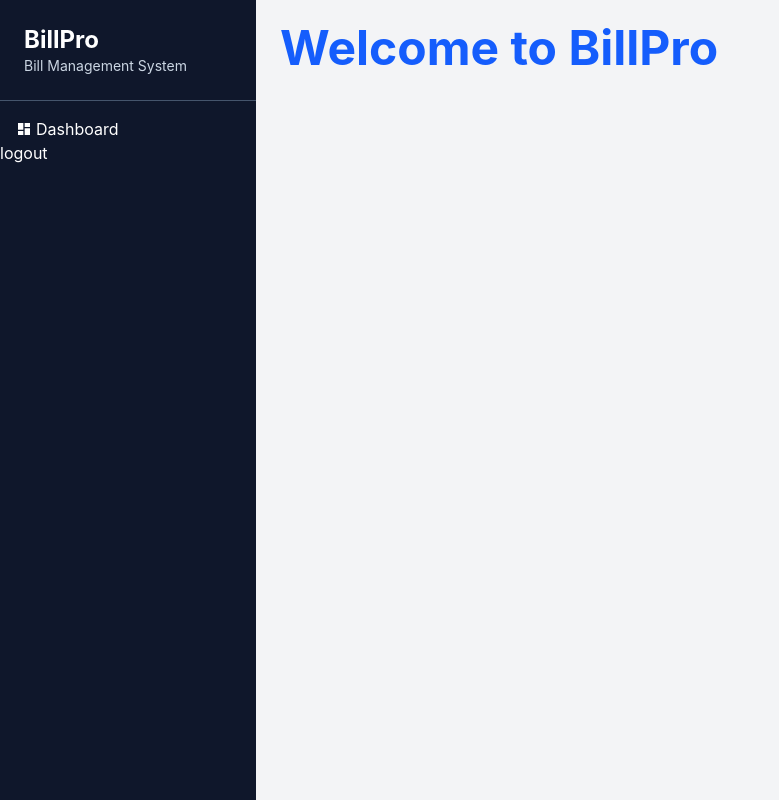
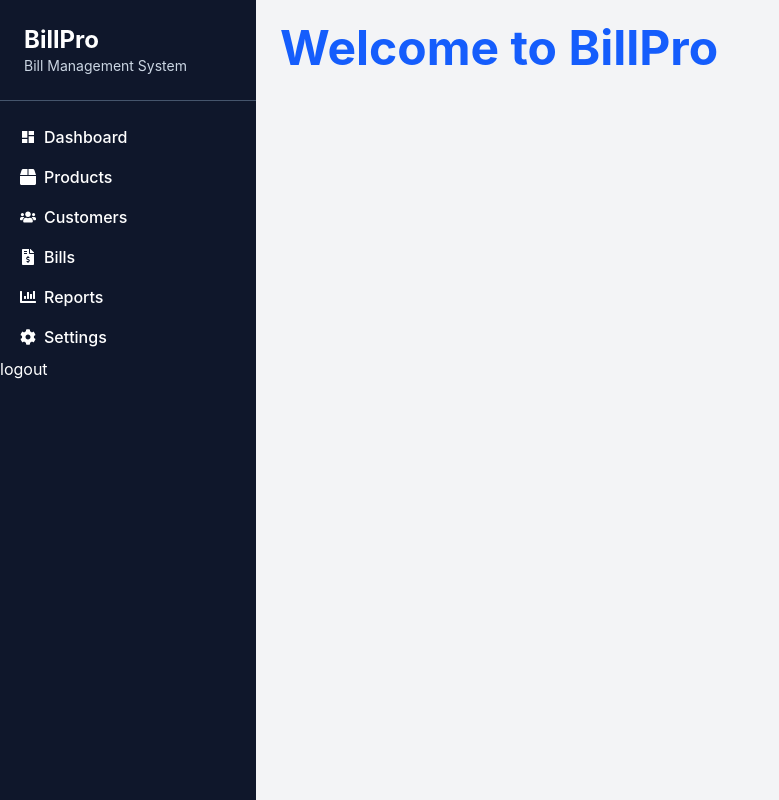
Before and after one commit to Mistrygeeta/Billing-App, a React app in the folder frontend/: page /dashboard in a window 1280 px wide. Shown: the whole page, without its empty margins (0-779 px from the left). Built offline with nearby package versions, Linux system fonts and the light colour scheme; the HTML template or start-up script is replaced by a standard one.

Commit message:
Refactor Sidebar component for improved layout and styling

```diff
--- a/frontend/src/components/Sidebar/Sidebar.jsx
+++ b/frontend/src/components/Sidebar/Sidebar.jsx
@@ -8,11 +8,31 @@ const Sidebar = () => {
             <h1 className='text-2xl font-bold'>BillPro</h1>
             <p className='text-sm text-slate-300'>Bill Management System</p>
         </div>
-        <div>
+        <div className='px-3 font-medium'>
             <ul >
-                <li className='flex items-center gap-1 mt-4 px-4 hover:bg-slate-800 cursor-pointer rounded-lg '>
+                <li className='flex items-center gap-2 mt-4  px-2 py-2 hover:bg-slate-700 cursor-pointer rounded-lg '>
                     <MdDashboard />
                     Dashboard
+                </li>
+                <li className='flex items-center gap-2  px-2 py-2 hover:bg-slate-700 cursor-pointer rounded-lg'>
+                    <FaBox />
+                    Products
+                </li>
+                <li className='flex items-center gap-2 px-2 py-2 hover:bg-slate-700 cursor-pointer rounded-lg'>
+                    <FaUsers />
+                    Customers
+                </li>
+                <li className='flex items-center gap-2 px-2 py-2 hover:bg-slate-700 cursor-pointer rounded-lg'>
+                    <FaFileInvoiceDollar />
+                    Bills
+                </li>
+                <li className='flex items-center gap-2 px-2 py-2 hover:bg-slate-700 cursor-pointer rounded-lg'>
+                    <FaChartBar/>
+                    Reports
+                </li>
+                <li className='flex items-center gap-2 px-2 py-2 hover:bg-slate-700 cursor-pointer rounded-lg'>
+                    <FaCog />
+                    Settings
                 </li>
             </ul>
         </div>
```
